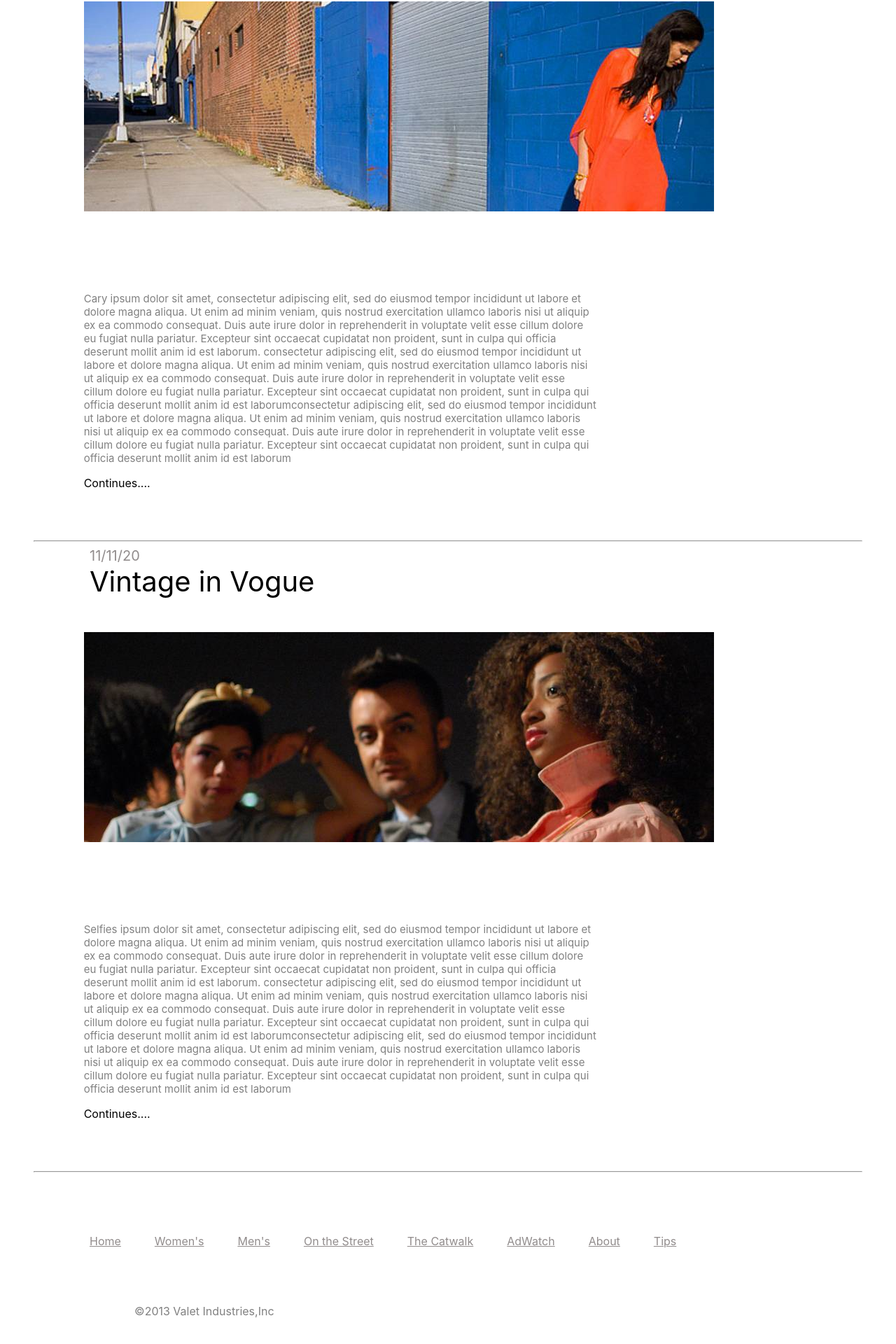
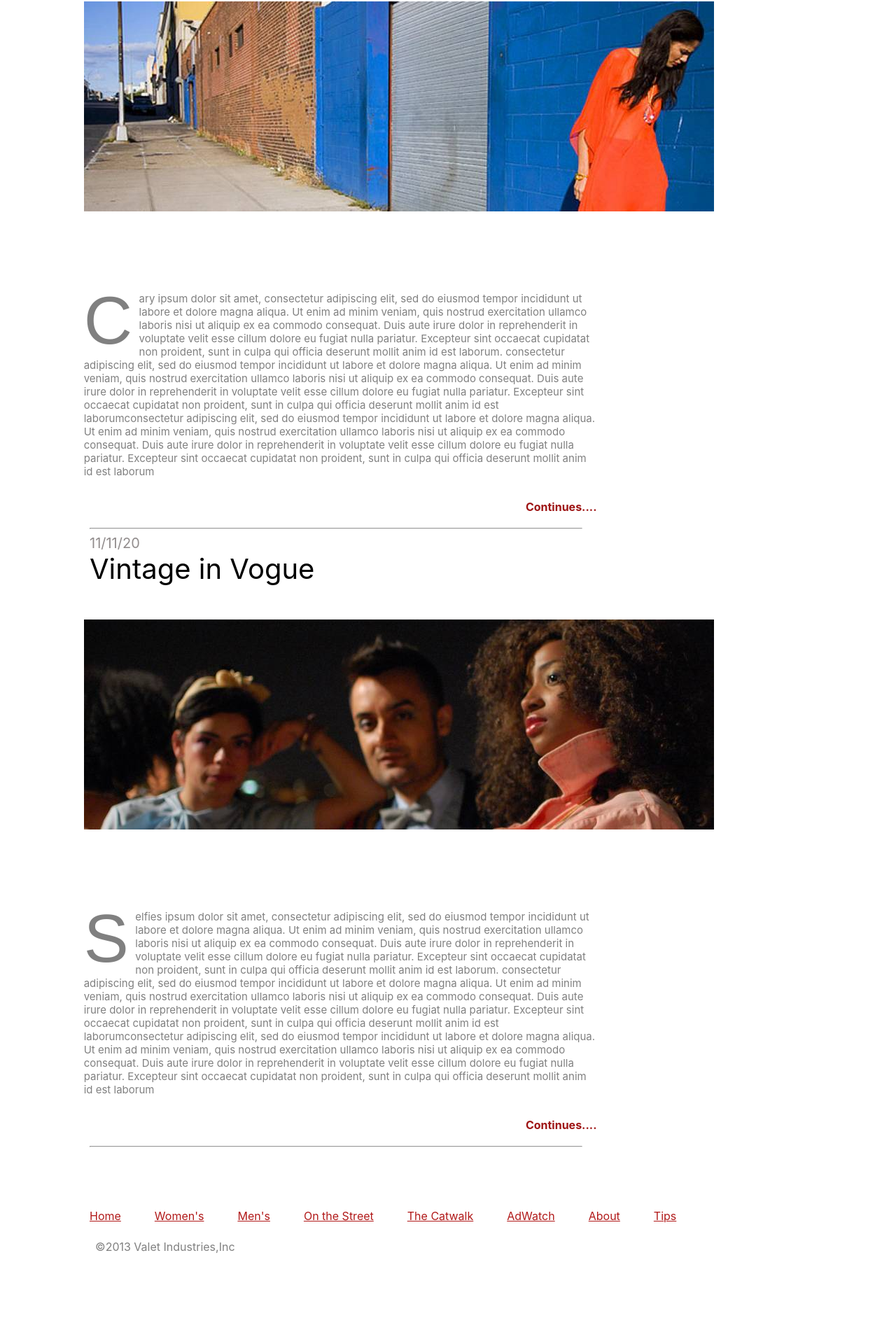
Before and after one commit to pankajajoshi/ReactLessons, a React (Create React App) app in the folder Fashion_Blog_Mocup_React/w8d4-fashionblogrecreatemockup-react/: page / in a window 1280 px wide. Shown: the part 468-2388 px from the top of the page at 70% size. Built offline with nearby package versions, Linux system fonts and the light colour scheme.

Commit message:
dropcap styles added and other styles

```diff
--- a/Fashion_Blog_Mocup_React/w8d4-fashionblogrecreatemockup-react/src/App.css
+++ b/Fashion_Blog_Mocup_React/w8d4-fashionblogrecreatemockup-react/src/App.css
@@ -13,14 +13,32 @@ body{
 .firstpara,.secondpara{
   font-size: 15px;
   color:grey;
-  justify-content: center;
 
 }
+.firstpara:first-letter {
+  font-family: sans-serif;
+  float: left;
+  font-size: 6rem;
+  line-height: 0.65;
+  margin: 0.1em 0.1em 0.2em 0;
+
+}
+.secondpara:first-letter {
+  font-family:  sans-serif;
+  float: left;
+  font-size: 6rem;
+  line-height: 0.65;
+  margin: 0.1em 0.1em 0.2em 0;
+
+
+}
+
 .divfirstpara,.divsecondpara{
   margin-left:2%;
   margin-right: 2%;
   width:70%;
   padding:3em;
+justify-items: stretch;
 }
 .titlecontent{
   font-size:40px;
@@ -34,20 +52,33 @@ body{
 }
 .copyrightfooter{
   color:grey;
-  padding: 4em;
+  padding: .5em;
+  float:left;
 
 }
-.copyrightfooter div{
- width:100%;
- display: flex;
+hr{
+  margin-left: 80px;
+  margin-right:400px;
 }
+.continue{
+  color:rgb(158, 20, 20);
+  float:right;
+  font-weight: bold;
+}
+
 .firsttab,.footertab{
   justify-content:space-between;
   gap:20em;
 }
+.nav{
+  color:grey;
+}
+.footerbar{
+  color:rgb(177, 25, 25);
+}
 .nav,.footerbar{
   background-color: rgb(255, 255, 255);
-  color:rgb(145, 140, 140);
+
   display:flex;
   justify-content: space-between;
   align-items:stretch;
```
